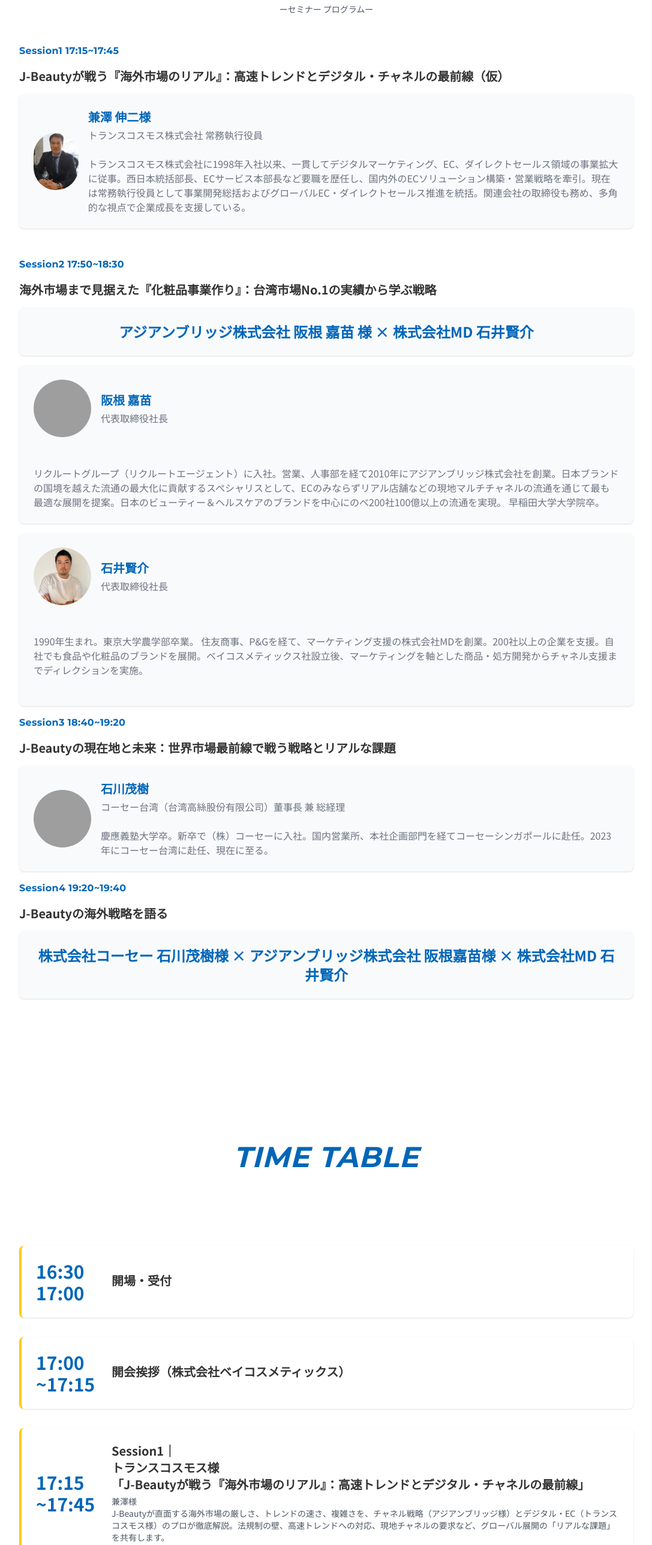
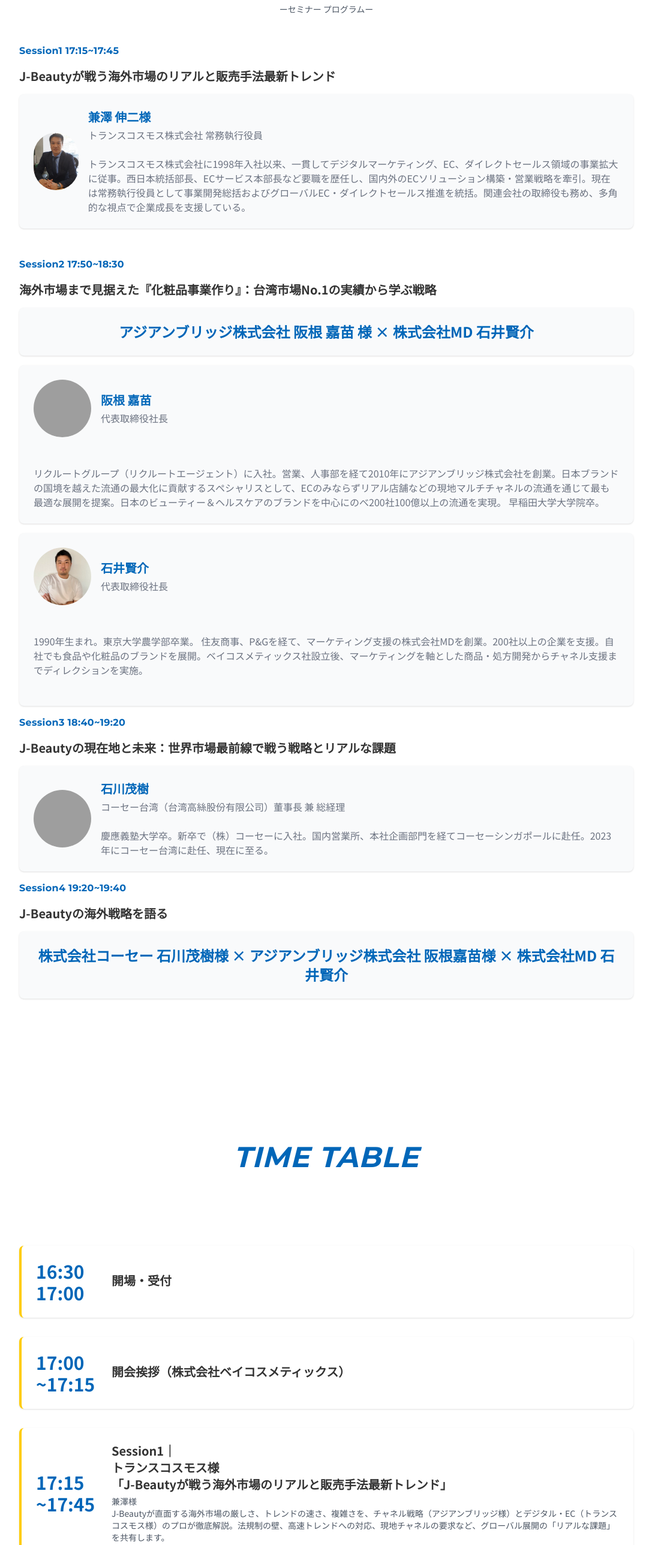
Before and after one commit to baycosme/Baycosme_NEXT-COSMETIC-EXPO-2025_1203, a plain HTML site: page index.html in a window 1280 px wide. Shown: the part 2576-5152 px from the top of the page at 60% size, without its empty margins (96-1183 px from the left). Drawn offline with nearby package versions, Linux system fonts and the light colour scheme; grey boxes are pictures that could not be loaded.

Commit message:
Update index.html

```diff
--- a/index.html
+++ b/index.html
@@ -137,7 +137,7 @@
  <div class="text-left space-y-4 mb-12">
       <h3 class="font-bold text-[var(--blue-main)]">Session1 17:15~17:45</h3>
       <p  class="text-xl font-bold">
-        J-Beautyが戦う『海外市場のリアル』：高速トレンドとデジタル・チャネルの最前線（仮）
+        J-Beautyが戦う海外市場のリアルと販売手法最新トレンド
       </p>
 
       <div class="bg-gray-50 p-6 rounded-lg shadow flex items-center gap-4">
@@ -310,7 +310,7 @@
         <div>
           <p class="text-xl font-bold mb-1">Session1｜<br>
             トランスコスモス様<br>
-「J-Beautyが戦う『海外市場のリアル』：高速トレンドとデジタル・チャネルの最前線」</p>
+「J-Beautyが戦う海外市場のリアルと販売手法最新トレンド」</p>
           <p class="text-sm text-gray-600"> 兼澤様<br>
           J-Beautyが直面する海外市場の厳しさ、トレンドの速さ、複雑さを、チャネル戦略（アジアンブリッジ様）とデジタル・EC（トランスコスモス様）のプロが徹底解説。法規制の壁、高速トレンドへの対応、現地チャネルの要求など、グローバル展開の「リアルな課題」を共有します。</p>
         </div>
```
